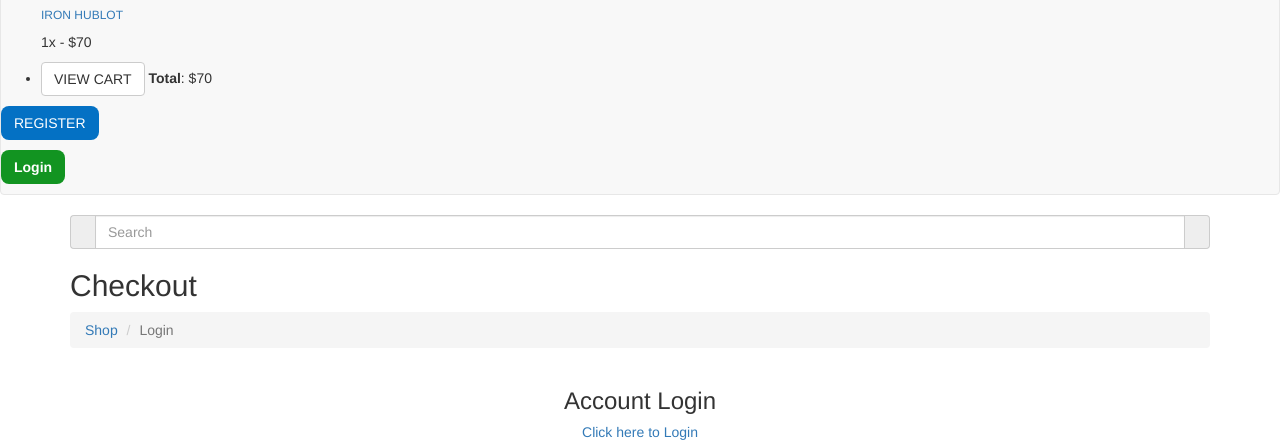
After one commit to ADIKOLORD/NewShop, a Django app: page /login/ in a window 1280 px wide. The commit adds this page. Shown: the part 556-1003 px from the top of the page. Run offline with Django 4.2, Linux system fonts and the light colour scheme; data comes from the database, SQL or seed files in the repository; both versions use the stored data as it was after the commit; some libraries are stand-ins or nearby versions.

Commit message:
feature/add_register_and_login/add_some_func_in_user_views/

```diff
--- a/Shop/settings.py
+++ b/Shop/settings.py
@@ -104,7 +104,7 @@ AUTH_PASSWORD_VALIDATORS = [
 
 LANGUAGE_CODE = 'ru-RU'
 
-TIME_ZONE = 'UTC'
+TIME_ZONE = 'Asia/Bishkek'
 
 USE_I18N = True
 
--- a/Shop/urls.py
+++ b/Shop/urls.py
@@ -21,7 +21,7 @@ from . import settings
 from main.views import main_page, about, service
 from user.views import cart, \
     cart_add, cart_dele, checkout, \
-    wishlist_add, wishlist_del, my_account
+    wishlist_add, wishlist_del, my_account, register, auth, logout_user
 from product.views import shop, shopdetail
 
 urlpatterns = [
@@ -38,6 +38,8 @@ urlpatterns = [
                   path('checkout', checkout, name='checkout'),
                   path('myaccount/', my_account, name='myaccount'),
                   path('service/', service, name='service'),
-
+                  path('register/', register, name='register'),
+                  path('login/', auth, name='login'),
+                  path('logout/', logout_user, name='logout'),
 
               ] + static(settings.MEDIA_URL, document_root=settings.MEDIA_ROOT)
--- a/templates/base.html
+++ b/templates/base.html
@@ -196,6 +196,39 @@
                 </ul>
             </li>
         </div>
+
+        {% if not user.is_authenticated %}
+        <p style=" margin-right:5px;">
+            <a class="btn hvr-hover" href="{% url 'register' %}"
+               style="color:white; background-color:#0471c4; border-radius:8px;">REGISTER</a>
+        </p>
+
+        <p>
+            <a class="btn hvr-hover" href="{% url 'login' %}"
+               style="color:white;
+               background-color:#129421;
+               border-radius:8px;
+               font-weight:bold;">Login</a>
+        </p>
+        {% else %}
+        <form method="post" action="{% url 'logout' %}">
+            <div class="mb3">
+                {% csrf_token s%}
+                <button type="submit" class="btn hvr-hover"
+                        style="margin-right:5px;
+                        background-color:#fc0303;
+                        color:#fce803;
+                        font-weight:bold;">LOGOUT
+                </button>
+            </div>
+        </form>
+        {% endif %}
+
+        {% if request.user.is_authenticated %}
+        <p class="btn" style="color:black; background-color:#f7f011;
+        border-radius:8px;font-weight:bold;">
+            Hello, {{ request.user.username }}</p>
+        {% endif %}
         <!-- End Side Menu -->
     </nav>
     <!-- End Navigation -->
--- /dev/null
+++ b/templates/login.html
@@ -0,0 +1,47 @@
+{% extends 'base.html' %}
+{% load static %}
+{% block content %}
+<!-- Start All Title Box -->
+<div class="all-title-box">
+    <div class="container">
+        <div class="row">
+            <div class="col-lg-12">
+                <h2>Checkout</h2>
+                <ul class="breadcrumb">
+                    <li class="breadcrumb-item"><a href="{% url 'shop' 0 %}">Shop</a></li>
+                    <li class="breadcrumb-item active">Login</li>
+                </ul>
+            </div>
+        </div>
+    </div>
+</div>
+<!-- End All Title Box -->
+
+<!-- Start Cart  -->
+<div class="cart-box-main">
+    <div class="container">
+
+        <div class="row new-account-login">
+
+            <div class="col-sm-6 col-lg-12 mb-3" style="text-align:center;">
+                <div class="title-left">
+                    <h3>Account Login</h3>
+                </div>
+                <h5><a data-toggle="collapse" href="#formLogin" role="button" aria-expanded="false">
+                    Click here to Login</a></h5>
+                <form class="mt-3 collapse review-form-box" id="formLogin" method="post">
+                    {% csrf_token %}
+                    <div class="form-row">
+                        {{ form }}
+                    </div>
+                    <button type="submit" class="btn hvr-hover" style="margin-top:20px;">Login
+                    </button>
+                </form>
+            </div>
+
+        </div>
+
+    </div>
+</div>
+<!-- End Cart -->
+{% endblock %}
--- a/user/forms.py
+++ b/user/forms.py
@@ -1,13 +1,13 @@
 from django import forms
 from django.contrib.auth.models import User  # import model User
 
-"""
-class UserRegisterForm, UserLoginForm not ready yet
 
 class UserRegisterForm(forms.ModelForm):
+
     '''
     class for Register User.
     '''
+
     password = forms.CharField(
         label='Password',
         widget=forms.PasswordInput(attrs={'class': 'form-control'})
@@ -19,8 +19,10 @@ class UserRegisterForm(forms.ModelForm):
 
     class Meta:
         model = User
-        fields = ('username', 'email')
+        fields = ('first_name', 'last_name', 'username', 'email')
         widgets = {
+            'first_name': forms.TextInput(attrs={'class': 'form-control'}),
+            'last_name': forms.TextInput(attrs={'class': 'form-control'}),
             'username': forms.TextInput(attrs={'class': 'form-control'}),
             'email': forms.EmailInput(attrs={'class': 'form-control'}),
         }
@@ -32,10 +34,6 @@ class UserRegisterForm(forms.ModelForm):
         else:
             return cd['password_confirmation']
 
-    # def print_say(self):
-    #     for i in range(10):
-    #         print(i)
-
 
 class UserLoginForm(forms.ModelForm):
     password = forms.CharField(
@@ -45,10 +43,9 @@ class UserLoginForm(forms.ModelForm):
 
     class Meta:
         model = User
-        fields = ('username', 'password')
+        fields = ('username',)
         widgets = {
             'username': forms.TextInput(attrs={'class': 'form-control'}),
-            'password': forms.PasswordInput(attrs={'class': 'form-control'}),
         }
 
     def clean(self):
@@ -62,6 +59,3 @@ class UserLoginForm(forms.ModelForm):
             if not user.check_password(password):
                 raise forms.ValidationError('Password is not correct')
             return self.cleaned_data
-
-
-"""
--- a/user/views.py
+++ b/user/views.py
@@ -1,8 +1,13 @@
-from django.shortcuts import render
+from django.contrib.auth import authenticate, login, logout
+from django import forms
+from django.http import HttpResponse
+from django.shortcuts import render, redirect
 
 from product.models import Product, Category
 
 # User App
+from user.forms import UserRegisterForm, UserLoginForm
+
 p = []  # Products in Cart
 wishlist_product = []
 
@@ -107,6 +112,76 @@ def cart_dele(request, id):
     return render(request, 'cart.html', context)
 
 
+def my_account(request):
+    context = {
+        'title': 'My Account',
+        'categories_show': Category.objects.all(),
+        'count_cart': len(p),
+        'cart_products': p,
+        'sum_cart': sum([i.price for i in p]),
+    }
+    return render(request, 'my-account.html', context)
+
+
+def register(request):
+    if request.method == 'POST':
+        user_form = UserRegisterForm(request.POST)
+        if user_form.is_valid():
+            new_user = user_form.save()
+            new_user.set_password(user_form.cleaned_data['password'])
+            new_user.save()
+            return redirect('home')
+
+        else:
+            return HttpResponse('''<h1>Password is not correct</h1>
+            <br>
+            <a href="/register">Try again</a>''')
+    user_form = UserRegisterForm()
+    context = {
+        'title': 'REGISTER',
+        'categories_show': Category.objects.all(),
+        'count_cart': len(p),
+        'cart_products': p,
+        'sum_cart': sum([i.price for i in p]),
+        'user_form': user_form,
+    }
+    return render(request, 'register.html', context)
+
+
+def auth(request):
+    if request.method == 'POST':
+        form = UserLoginForm(request.POST)
+        if form.is_valid():
+            username = form.cleaned_data['username']
+            password = form.cleaned_data['password']
+            user = authenticate(username=username, password=password)
+            if user:
+                login(request, user)
+                return redirect('home')
+
+        else:
+            username = form.cleaned_data['username']
+            raise forms.ValidationError(f'Wrong or No username:{username} or password')
+    form = UserLoginForm()
+    context = {
+        'title': 'Checkout',
+        'categories_show': Category.objects.all(),
+        'buy_products': p,
+        'count_cart': len(p),
+        'cart_products': p,
+        'sum_cart': sum([i.price for i in p]),
+        'form': form,
+
+    }
+    return render(request, 'login.html', context)
+
+
+def logout_user(request):
+    if request.method == 'POST':
+        logout(request)
+        return redirect('login')
+
+
 def checkout(request):
     sum_product = sum([i.price for i in p])  # sum all products in Cart
     context = {
@@ -117,17 +192,22 @@ def checkout(request):
         'count_cart': len(p),
         'cart_products': p,
         'sum_cart': sum([i.price for i in p]),
-
     }
     return render(request, 'checkout.html', context)
 
+    user_form = UserRegisterForm()
+    form = UserLoginForm()
 
-def my_account(request):
+    user_form = UserRegisterForm()
     context = {
-        'title': 'My Account',
-        'categories_show': Category.objects.all(),
-        'count_cart': len(p),
-        'cart_products': p,
-        'sum_cart': sum([i.price for i in p]),
+        'user_form': user_form,
     }
-    return render(request, 'my-account.html', context)
+    return render(request, 'register.html', context)
+
+
+def new_login1(request):
+    form = UserLoginForm()
+    context = {
+        'form': form,
+    }
+    return render(request, 'login.html', context)
```
Also changed, not shown: templates/checkout.html (+7 -54 lines), templates/my-account.html (+14 -0 lines), templates/register.html (added, +47 -0 lines), db.sqlite3.
